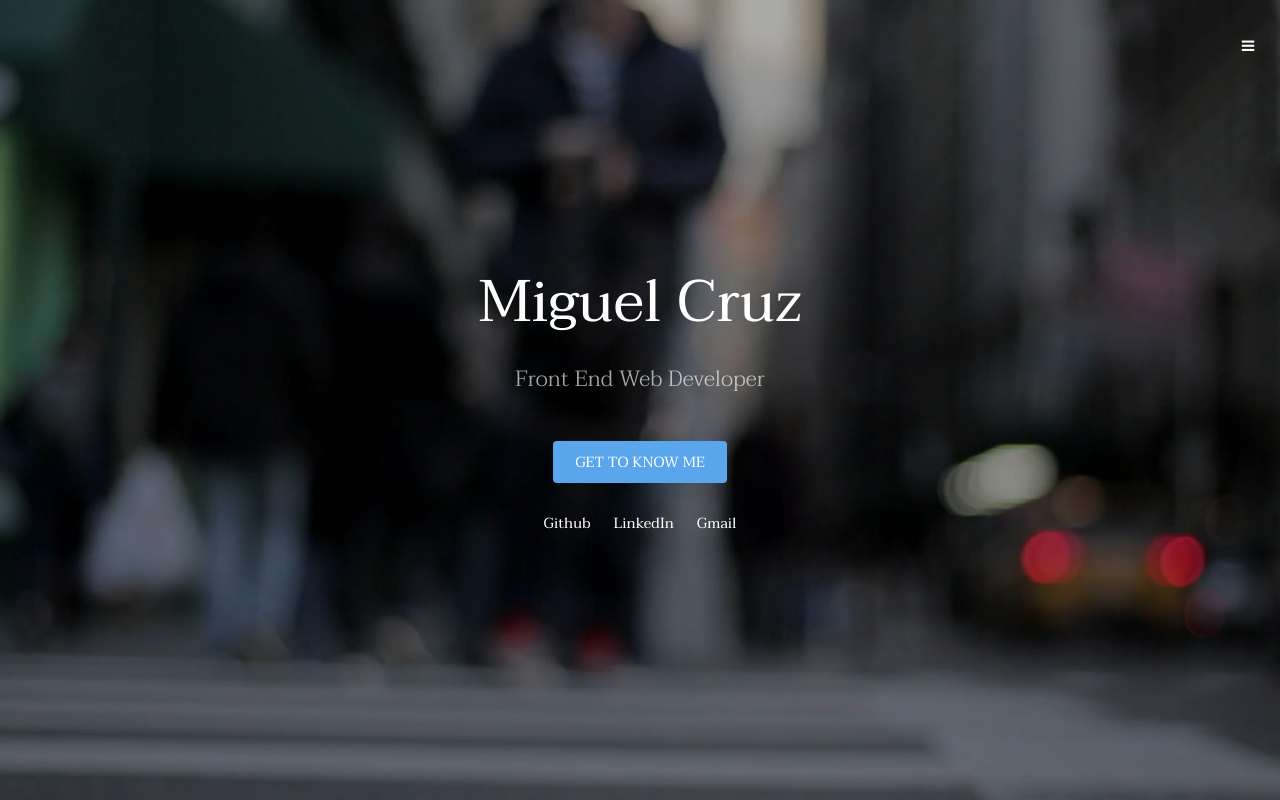
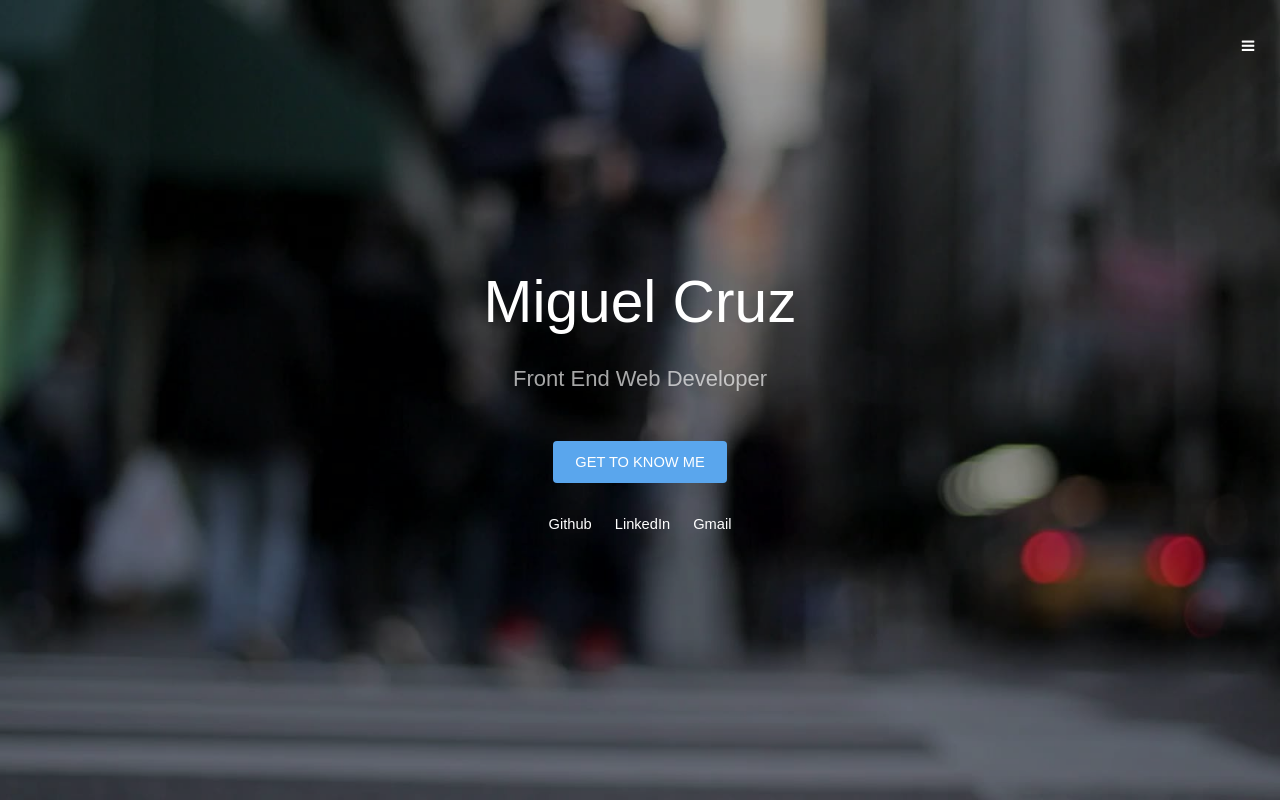
Before and after one commit to mcruzpr86/my_portfolio, a plain HTML site: page index.html in a window 1280 px wide. Shown: the top 800 px of the page. Drawn offline with nearby package versions, Linux system fonts and the light colour scheme; files whose address does not match are found by name.

Commit message:
font edit

```diff
--- a/assets/css/style.css
+++ b/assets/css/style.css
@@ -15,7 +15,7 @@
 		padding: 0;
 		border: 0;
 		font-size: 100%;
-		font: inherit;
+		font: sans-serif;
 		vertical-align: baseline;
 	}
 
@@ -1641,7 +1641,7 @@
 	}
 
 	body, input, select, textarea {
-		font-family: "Taviraj", serif;
+		font-family: sans-serif;
 		font-weight: 300;
 		font-size: 1rem;
 		line-height: 1.65;
```
